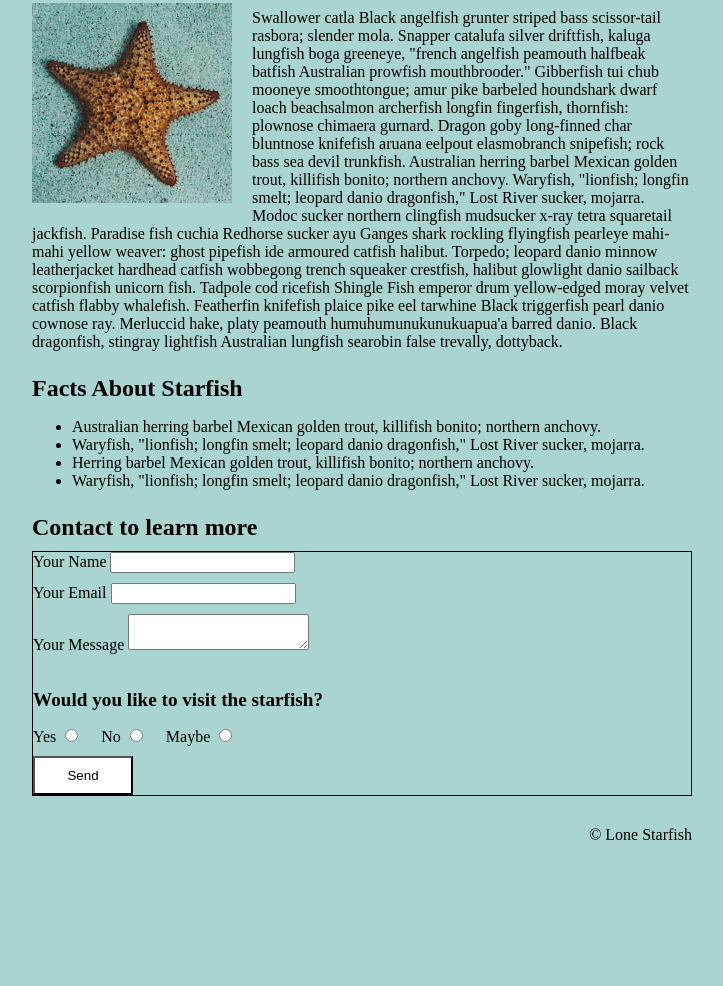
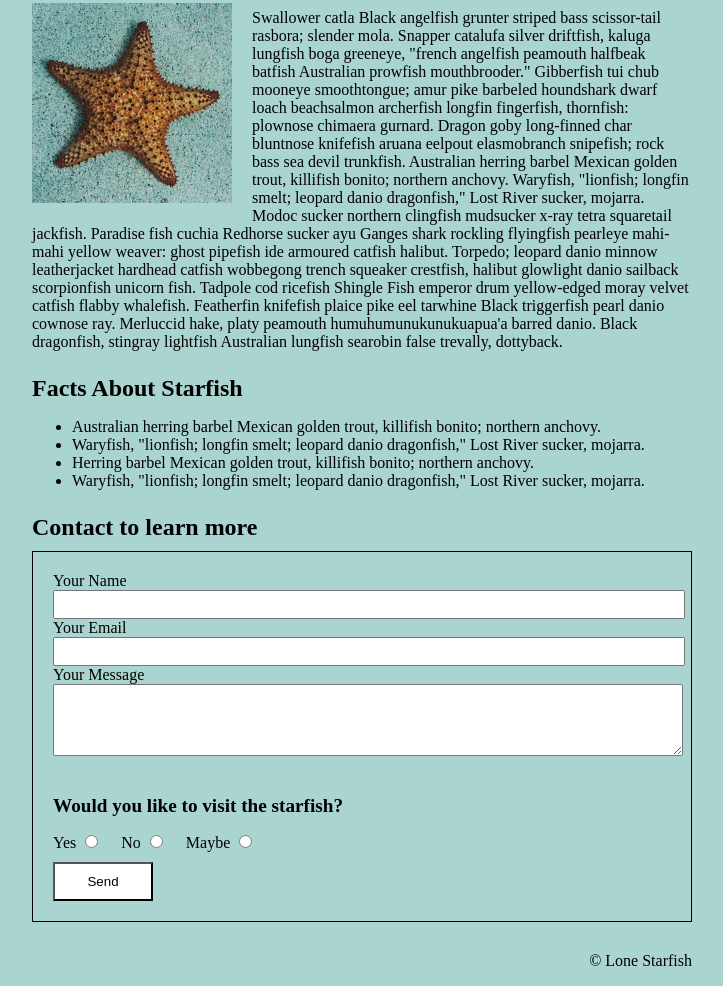
Before and after one commit to liu00731/liu00731.github.io, a plain HTML site: page midterm/index.html in a window 1280 px wide. Shown: the part 465-1451 px from the top of the page, without its empty margins (278-1001 px from the left). Before the commit the page ends 1325 px from the top, so only its background shows below. Drawn offline with Linux system fonts and the light colour scheme.

Commit message:
Add html comments and div code. Add new css code

```diff
--- a/midterm/index.html
+++ b/midterm/index.html
@@ -39,6 +39,7 @@
     <section id="contact" class="contact">
         <h3>Contact to learn more</h3>
         <form action="index.html" method="post">
+            <div class="post-group">
                 <div>
                     <label for="name">Your Name</label>
                     <input id="name" name="name" type="text" required>
@@ -49,7 +50,8 @@
                 </div>
                 <div>
                     <label for="message">Your Message</label>
-                <textarea name="message" id="message"></textarea>
+                    <textarea name="message" id="message" rows="4"></textarea>
+                </div>
             </div>
             <h4>Would you like to visit the starfish?</h4>
             <div class="radio-group">
--- a/midterm/main.css
+++ b/midterm/main.css
@@ -1,3 +1,4 @@
+/* Global style */
 body{
     background-color: #aad4cf;
     padding: 0px 300px 0px 300px;
@@ -70,11 +71,21 @@ article img{
 }
 
 .contact form {
-    max-width: 800px;
     display: flex;
     flex-direction: column;
     row-gap: 10px;
     border: 1px solid black;
+    padding: 20px;
+}
+
+.contact .post-group label {
+    display: flex;
+    row-gap: 10px;
+}
+
+.contact .post-group input, .contact .post-group textarea {
+    width: 100%;
+    padding: 5px;
 }
 
 .contact .radio-group {
```
Lines whose indentation alone changed are shown as unchanged.
